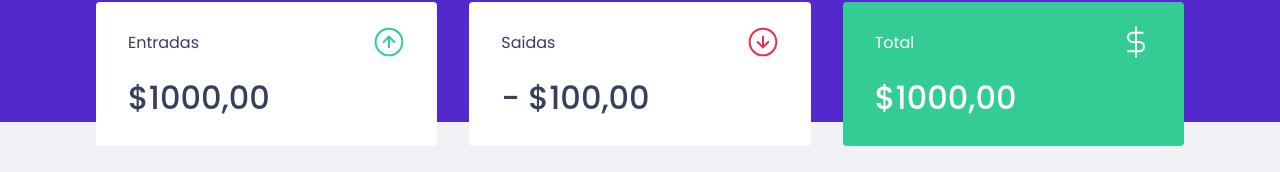
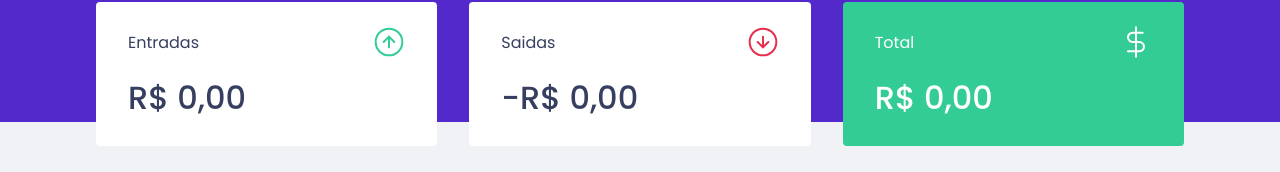
Before and after one commit to gustavohenri316/gh-money, a React (Vite) app: page / in a window 1280 px wide. Shown: the part 150-322 px from the top of the page. Built offline with nearby package versions, Linux system fonts and the light colour scheme; no server answers; what miragejs would draw is missing.

Commit message:
finalizando

```diff
--- a/src/components/Summary/index.tsx
+++ b/src/components/Summary/index.tsx
@@ -4,11 +4,26 @@
 import totalImg from '../../assets/total.svg'
 import { useContext } from "react";
 import { TransactionsContext } from "../../TransactionsContexts";
+import { transitions } from "polished";
 
 export function Summary() {
-  const {transactions} = useContext(TransactionsContext)
+  const { transactions } = useContext(TransactionsContext)
 
-  return(
+  const summary = transactions.reduce((acc, transaction) => {
+    if (transaction.type === 'deposit') {
+      acc.deposits += transaction.amount
+      acc.total += transaction.amount
+    } else {
+      acc.withdraws += transaction.amount
+      acc.total -= transaction.amount
+    }
+    return acc
+  }, {
+    deposits: 0,
+    withdraws: 0,
+    total: 0,
+  })
+  return (
     <Container>
 
       <div>
@@ -16,21 +31,43 @@
           <p>Entradas</p>
           <img src={incomeImg} alt="Entradas" />
         </header>
-        <strong>$1000,00</strong>
+        <strong>
+          {
+            new Intl.NumberFormat('pt-BR', {
+              style: 'currency',
+              currency: 'BRL'
+            }).format(summary.deposits)
+          }
+        </strong>
       </div>
       <div>
         <header>
           <p>Saidas</p>
           <img src={outcomeImg} alt="saidas" />
         </header>
-        <strong>- $100,00</strong>
+        <strong>
+          -
+          {
+            new Intl.NumberFormat('pt-BR', {
+              style: 'currency',
+              currency: 'BRL'
+            }).format(summary.withdraws)
+          }
+        </strong>
       </div>
       <div className="highlight-background">
         <header>
           <p>Total</p>
           <img src={totalImg} alt="total" />
         </header>
-        <strong>$1000,00</strong>
+        <strong>
+          {
+            new Intl.NumberFormat('pt-BR', {
+              style: 'currency',
+              currency: 'BRL'
+            }).format(summary.total)
+          }
+        </strong>
       </div>
     </Container>
   )
```
